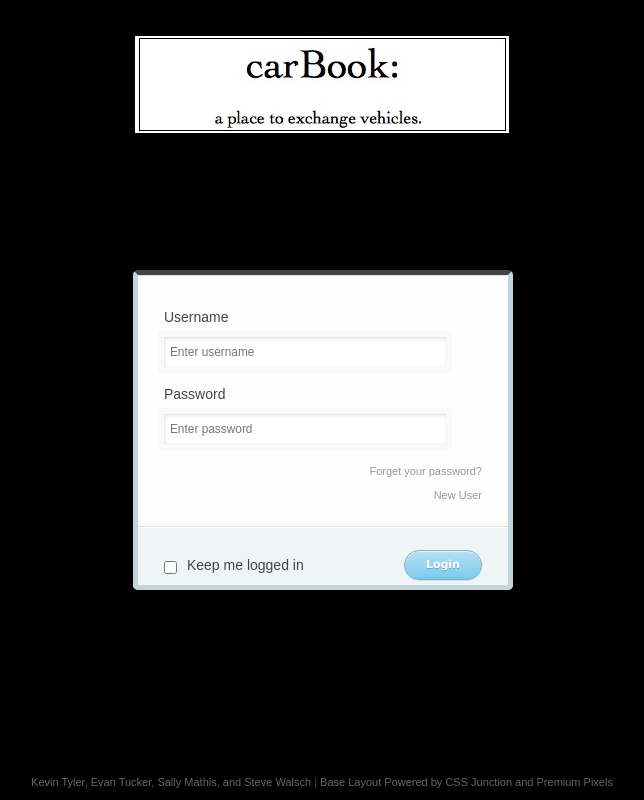
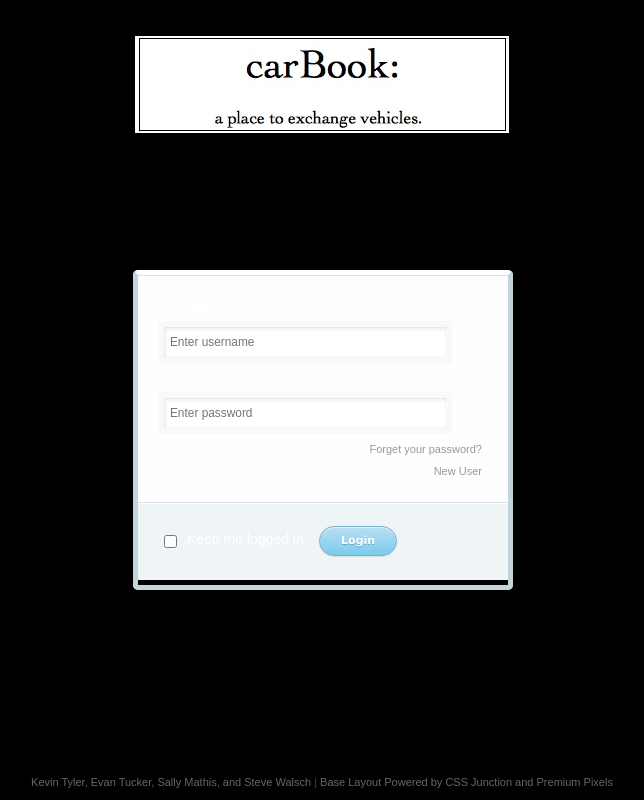
Before and after one commit to EvanTucker/Car-Book, a PHP site: page / in a window 1280 px wide. Shown: the whole page, without its empty margins (318-962 px from the left). Run offline with PHP 8.4, Linux system fonts and the light colour scheme.

Commit message:
revised structure.css

```diff
--- a/webPageFolder/css/structure.css
+++ b/webPageFolder/css/structure.css
@@ -24,7 +24,7 @@ body{
     -moz-box-shadow:rgba(0,0,0,0.15) 0 0 1px;
     -webkit-box-shadow:rgba(0,0,0,0.15) 0 0 1px;
     box-shadow:rgba(0,0,0,0.15) 0 0 1px;
-    color:#444;
+    color:#FFFFFF;
     font:normal 12px/14px Arial, Helvetica, Sans-serif;
     margin:0 auto 30px;
 	overflow:hidden;
@@ -58,11 +58,13 @@ body{
 }
 .box label
 {
+	color:#FFFFFF
     display:block;
     font:14px/22px Arial, Helvetica, Sans-serif;
     margin:10px 0 0 6px;
 }
 .box footer label{
+	color: F
 	float:left;
 	margin:4px 0 0;
 }
@@ -139,7 +141,7 @@ body{
     -webkit-box-shadow:inset rgba(255,255,255,0.6) 0 1px 1px, rgba(0,0,0,0.1) 0 1px 1px;
     box-shadow:inset rgba(255,255,255,0.6) 0 1px 1px, rgba(0,0,0,0.1) 0 1px 1px;
     margin-left:12px;
-    float:right;
+    float:none;
 	padding:7px 21px;
 }
 
```
